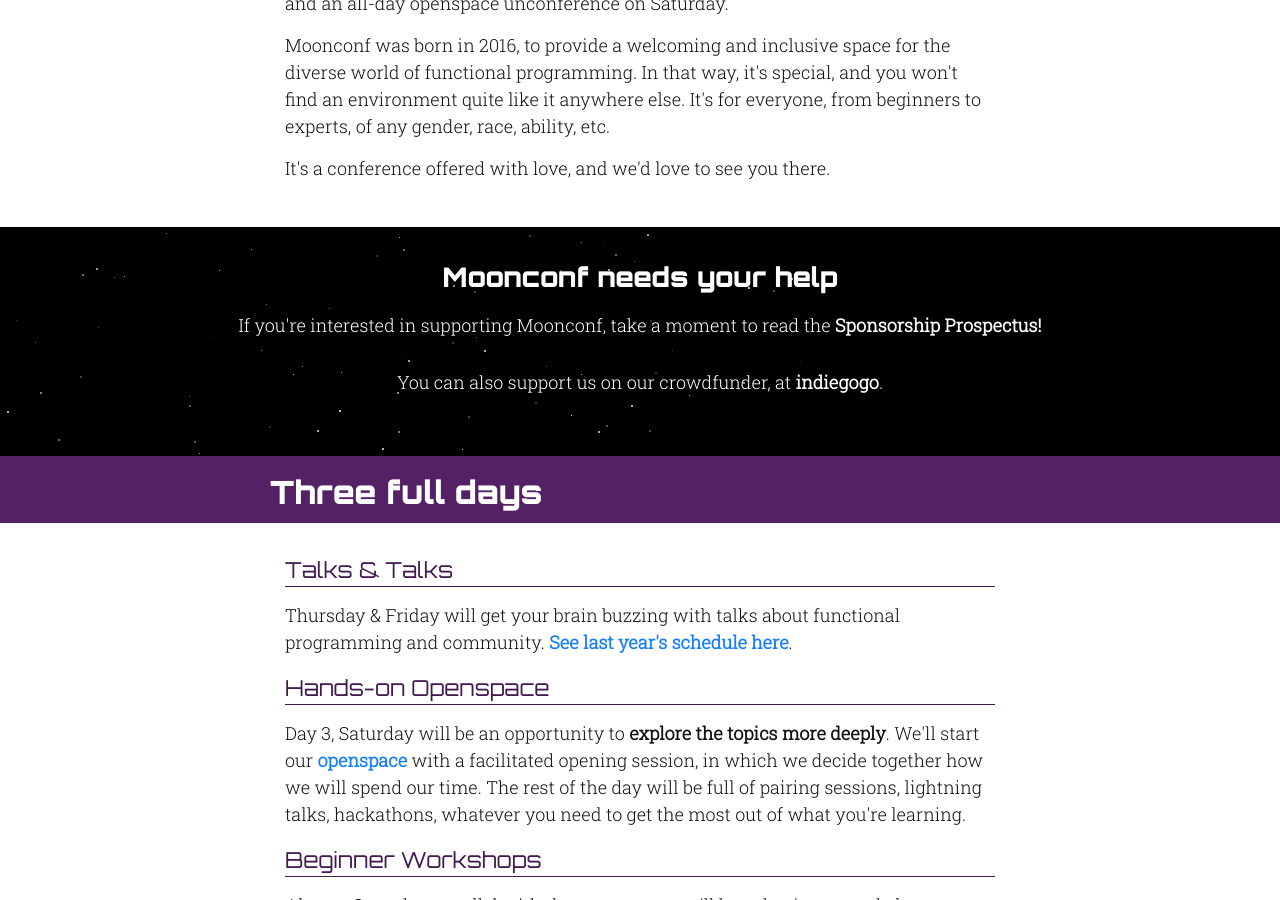
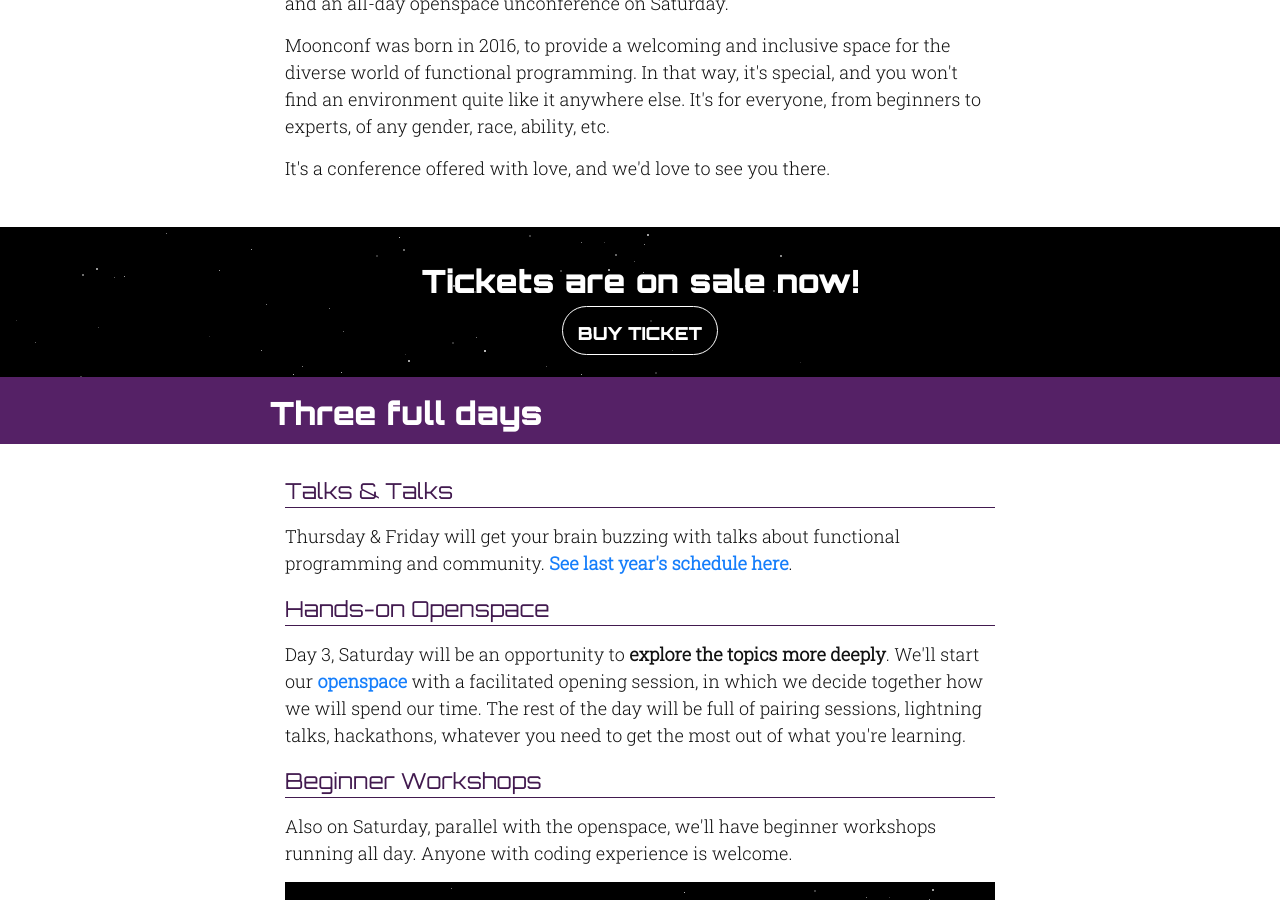
Before and after one commit to maitria/moonconf.org, a Jekyll site: the page built from index.html, in a window 1280 px wide and 900 px high, scrolled down 608 px. Built offline with Jekyll 4.4.1, drawn with Linux system fonts in a browser that asks for light colours.

Commit message:
Tickets are on sale now

```diff
--- a/index.html
+++ b/index.html
@@ -12,9 +12,8 @@ layout: default
   </section>
   {% include about.html %}
 	<article class="section-block section-block-bold cta stars">
-	    <h1>Moonconf needs your help</h1>
-	    <p>If you're interested in supporting Moonconf, take a moment to read the  <a href="/sponsorship-prospectus/">Sponsorship Prospectus!</a></p>
-	    <p>You can also support us on our crowdfunder, at <a href="https://www.indiegogo.com/projects/moonconf-functional-programming-and-community-technology--2#/">indiegogo</a>.<p>
+  <h2>Tickets are on sale now!</h2>
+  <a class="button" href="https://ti.to/moonconf/moonconf-2016">Buy Ticket</a>
 	    {% include stars.html %}
 	</article>
   {% include structure.html %}
```
